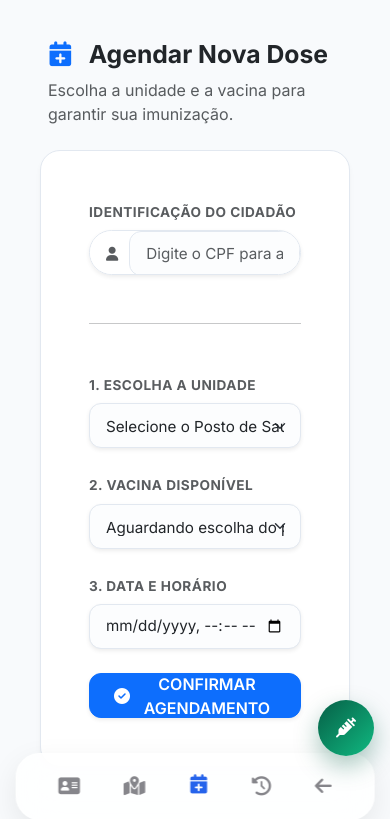
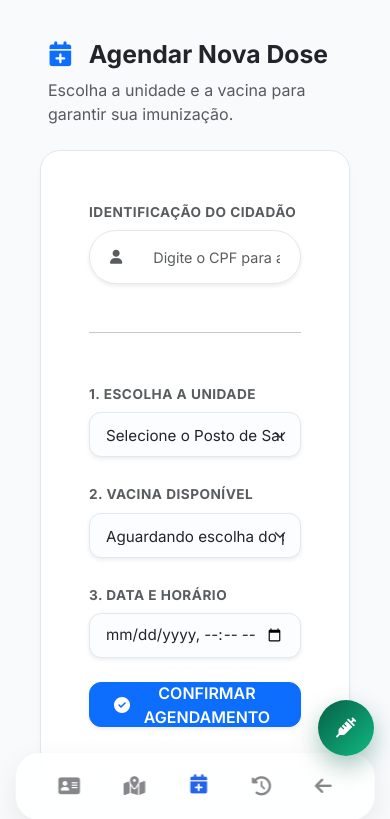
Before and after one commit to jvtrem7/sistema-vacina, a Django app: page /agendar/ in a window 390 px wide. Shown: the top 819 px of the page. Run offline with Django 5.2, Linux system fonts and the light colour scheme; data that the repository does not hold is empty.

Commit message:
alinhamento dos botões de busca no mobile

```diff
--- a/vacinas/templates/vacinas/base.html
+++ b/vacinas/templates/vacinas/base.html
@@ -133,6 +133,37 @@
     .table-mobile-cards td:last-child { border-bottom: none !important; }
     .table-mobile-cards td::before { content: attr(data-label); font-weight: 700 !important; color: var(--text-slate) !important; font-size: 0.7rem !important; text-transform: uppercase !important; flex: 1 !important; padding-right: 10px; text-align: left; }
     .table-mobile-cards td > * { flex: 2 !important; text-align: right !important; font-size: 0.95rem; }
+
+    /* --- FIX: BOTÃO DE PESQUISA BUGADO (ADICIONE ISSO AQUI) --- */
+    .input-group {
+        display: flex !important;
+        flex-wrap: nowrap !important; /* Força o botão a ficar na mesma linha */
+        background: #ffffff !important;
+        border-radius: 50px !important; /* Estilo pílula */
+        padding: 4px !important;
+        border: 1px solid #e2e8f0 !important;
+        height: 54px !important;
+        overflow: hidden;
+    }
+
+    .input-group input {
+        flex: 1 !important;
+        border: none !important;
+        box-shadow: none !important;
+        padding-left: 20px !important;
+        font-size: 0.9rem !important;
+        background: transparent !important;
+    }
+
+    .input-group .btn {
+        border-radius: 50px !important;
+        padding: 0 25px !important;
+        height: 100% !important;
+        white-space: nowrap !important; /* Impede o texto de quebrar */
+        font-weight: bold !important;
+        font-size: 0.8rem !important;
+        margin: 0 !important;
+    }
 }
 </style>
 </head>
```
Lines whose indentation alone changed are shown as unchanged.
